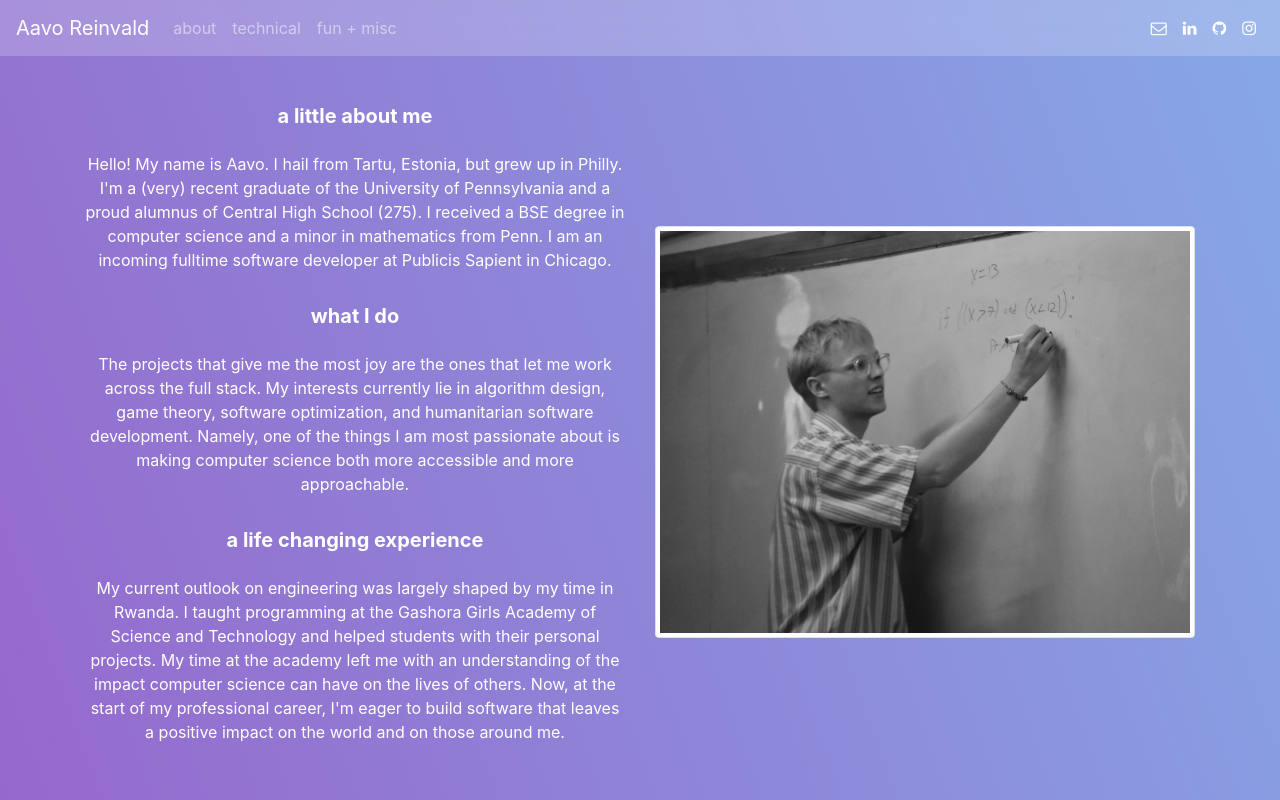
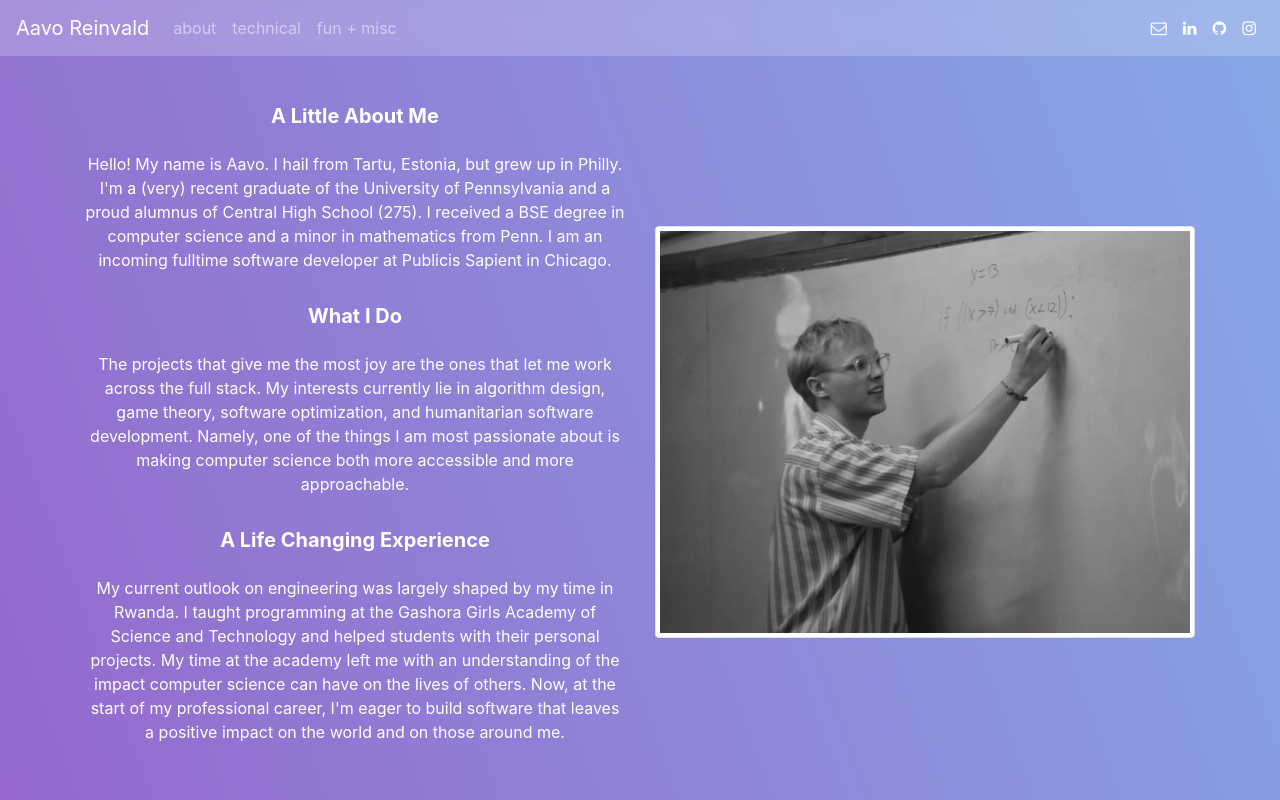
Before and after one commit to reinvald/react-gh-pages, a React (Create React App) app: page /#/ in a window 1280 px wide. Built offline with nearby package versions, Linux system fonts and the light colour scheme.

Commit message:
restyled headers

```diff
--- a/src/About.js
+++ b/src/About.js
@@ -22,7 +22,7 @@ class About extends Component {
         <Container>
           <Row className="align-items-center">
             <Col lg={true}>
-              <h1 className="mt-5 header-text">a little about me</h1>
+              <h1 className="mt-5 header-text">A Little About Me</h1>
               <p className="pt-3 main-text">
                 Hello! My name is Aavo. I hail from Tartu, Estonia, but grew up
                 in Philly. I'm a (very) recent graduate of the University of
@@ -31,7 +31,7 @@ class About extends Component {
                 mathematics from Penn. I am an incoming fulltime software
                 developer at Publicis Sapient in Chicago.
               </p>
-              <h1 className="pt-3 header-text">what I do</h1>
+              <h1 className="pt-3 header-text">What I Do</h1>
               <p className="pt-3 main-text">
                 The projects that give me the most joy are the ones that let me
                 work across the full stack. My interests currently lie in
@@ -40,7 +40,7 @@ class About extends Component {
                 am most passionate about is making computer science both more
                 accessible and more approachable.
               </p>
-              <h1 className="pt-3 header-text">a life changing experience</h1>
+              <h1 className="pt-3 header-text">A Life Changing Experience</h1>
               <p className="pt-3 main-text">
                 My current outlook on engineering was largely shaped by my time
                 in Rwanda. I taught programming at the Gashora Girls Academy of
--- a/src/Fun.js
+++ b/src/Fun.js
@@ -18,7 +18,7 @@ class Fun extends Component {
         <Container>
           <Row className="align-items-center">
             <Col lg={true}>
-              <h1 className="mt-5 header-text">interests and hobbies</h1>
+              <h1 className="mt-5 header-text">Interests and Hobbies</h1>
               <p className="pt-1 main-text">
                 Some of the things that I am most passionate about in life are
                 music (listening to and collecting vinyl), sneaker collecting
@@ -26,7 +26,7 @@ class Fun extends Component {
                 years strong!), weightlifting, cycling, and of course, my
                 friends and family ❤
               </p>
-              <h1 className="pt-1 header-text">music</h1>
+              <h1 className="pt-1 header-text">Music</h1>
               <p className="pt-1 main-text">
                 I think a person's taste in music says a lot of them. Here are
                 some of my favorite artists (new and old): Bob Dylan, LCD
@@ -35,7 +35,7 @@ class Fun extends Component {
                 Grateful Dead, HOMESHAKE, Henry Mancini, The Postal Service,
                 Glenn Miller, MGMT...
               </p>
-              <h1 className="pt-1 header-text">books</h1>
+              <h1 className="pt-1 header-text">Books</h1>
               <p className="pt-1 main-text">
                 I've been pushing myself to read more. Some of my recent
                 favorites have been <i>The Winter Fortress</i> by Neal Bascomb,{" "}
@@ -45,13 +45,13 @@ class Fun extends Component {
                 <i>How to Do Nothing: Resisting the Attention Economy</i> by
                 Jenny Odell.
               </p>
-              <h1 className="pt-1 header-text">film</h1>
+              <h1 className="pt-1 header-text">Film</h1>
               <p className="pt-1 main-text">
                 Movies are a big part of my life, too. I don't watch them all
                 too often, but some of my favorites are Yellow Submarine,
                 Raising Arizona, A Town Called Panic, and Full Metal Jacket.
               </p>
-              <h1 className="pt-1 header-text">misc</h1>
+              <h1 className="pt-1 header-text">Misc</h1>
               <p className="pt-1 main-text">
                 Other things I'm a big fan of: the <i>Halo</i> and{" "}
                 <i>BioShock</i> games, cats, and Art Deco.
--- a/src/Technical.js
+++ b/src/Technical.js
@@ -18,7 +18,7 @@ class Technical extends Component {
         <Container>
           <Row className="align-items-center">
             <Col lg={true}>
-              <h1 className="mt-5 header-text">education</h1>
+              <h1 className="mt-5 header-text">Education</h1>
               <p className="pt-3 main-text">
                 I recently graduated with a BSE in computer science and a minor
                 in mathematics from the University of Pennsylvania. Some of my
@@ -29,7 +29,7 @@ class Technical extends Component {
                 Automata, Computability, and Complexity. I also hold a BA degree
                 from the Central High School of Philadelphia.
               </p>
-              <h1 className="pt-3 header-text">technical skills</h1>
+              <h1 className="pt-3 header-text">Technical Skills</h1>
               <p className="pt-3 main-text">
                 I am most comfortable with Python, Java, JavaScript (React +
                 Node.js, HTML + CSS), LaTeX, SQL + NoSQL, Git, Scrum, and
@@ -37,7 +37,7 @@ class Technical extends Component {
                 MongoDB, Android, AWS (EMR, DynamoDB), and QA/automated testing.
               </p>
 
-              <h1 className="pt-3 header-text">past, present, future</h1>
+              <h1 className="pt-3 header-text">Past, Present, Future</h1>
               <p className="pt-3 main-text">
                 Last summer I was a software development intern at Ellucian. I
                 spent this time working directly inbetween the devs and the QA
@@ -51,7 +51,7 @@ class Technical extends Component {
                 Sapient.
               </p>
               <p className="pt-3 main-text">
-                <i>complete resume available upon request.</i>
+                <i>Complete resume available upon request.</i>
               </p>
             </Col>
             <Col lg={true}>
```
